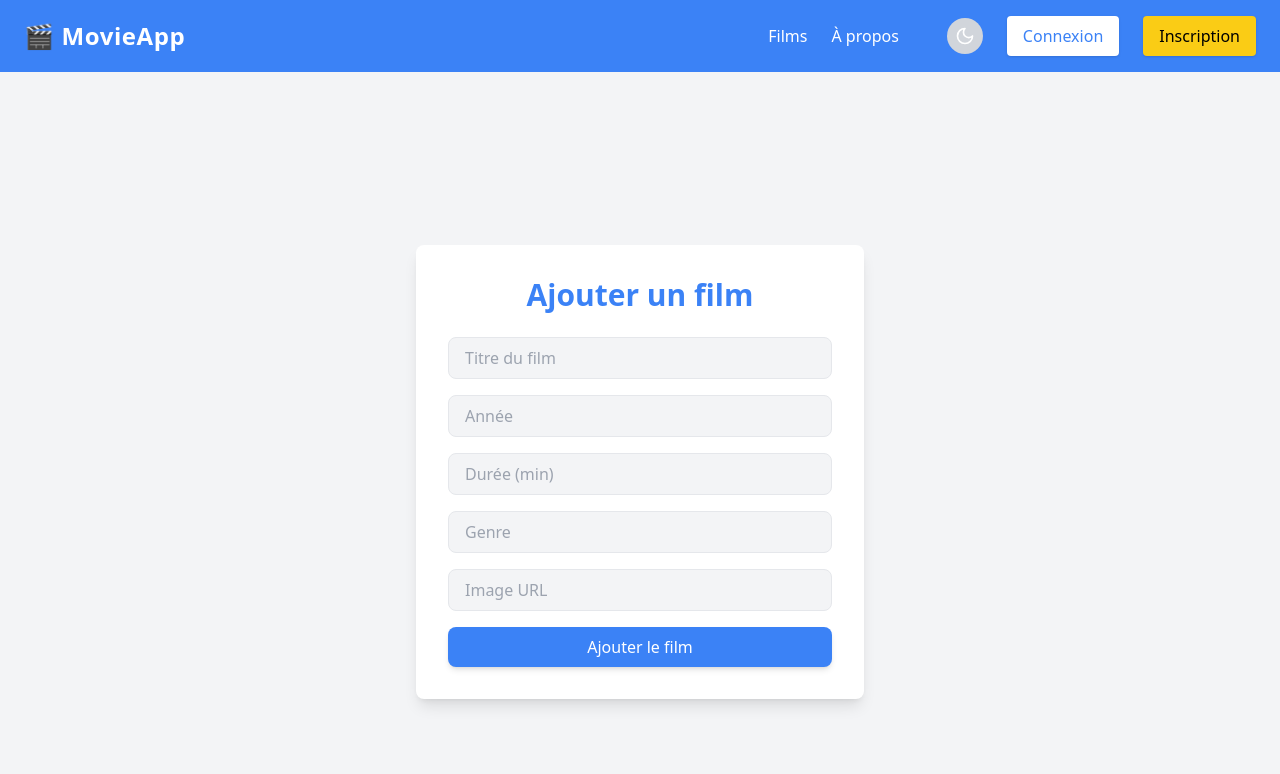
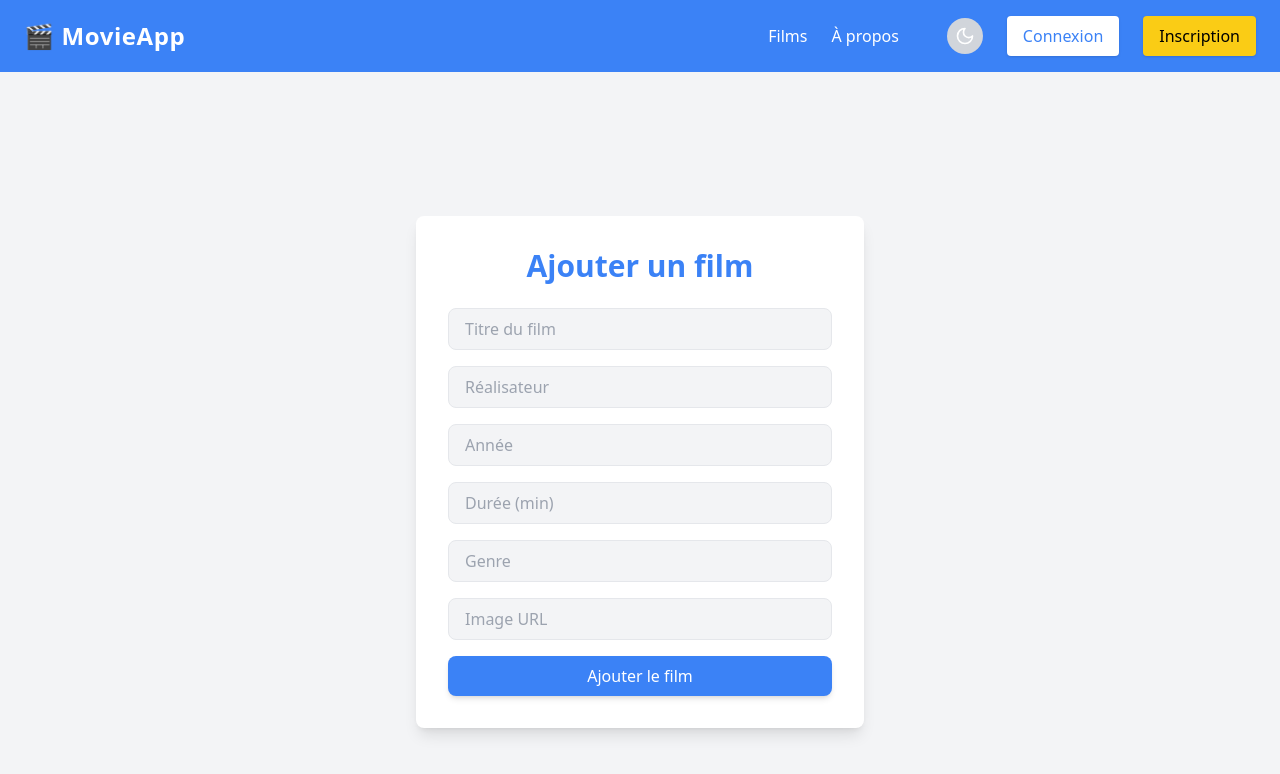
Before and after one commit to raphael-pietrzak/cinema-reservation-YNOV, a React (Vite) app in the folder frontend/: page /backoffice/add-movie in a window 1280 px wide. Shown: the top 774 px of the page. Built offline with nearby package versions, Linux system fonts and the light colour scheme; no server answers.

Commit message:
champs Réalisateur

```diff
--- a/frontend/src/pages/backoffice/AddMovie.tsx
+++ b/frontend/src/pages/backoffice/AddMovie.tsx
@@ -4,7 +4,7 @@ import { toast } from 'react-toastify';
 import 'react-toastify/dist/ReactToastify.css';
 
 const AddMovie = () => {
-    const [movie, setMovie] = useState({ title: "", year: "", duration: "", genre: "", image: "" });
+    const [movie, setMovie] = useState({ title: "", year: "", duration: "", genre: "", image: "" ,Réalisateur:"" });
     const navigate = useNavigate();
 
     const handleChange = (field: string, value: string | number) => {
@@ -32,6 +32,13 @@ const AddMovie = () => {
                         onChange={(e) => handleChange("title", e.target.value)}
                         className="w-full px-4 py-2 border rounded-lg bg-gray-100 dark:bg-gray-700 text-black dark:text-white"
                         required
+                    />
+                    <input
+                        type="text"
+                        placeholder="Réalisateur"
+                        value={movie.image}
+                        onChange={(e) => handleChange("réalisateur", e.target.value)}
+                        className="w-full px-4 py-2 border rounded-lg bg-gray-100 dark:bg-gray-700 text-black dark:text-white"
                     />
                     <input
                         type="text"
```
